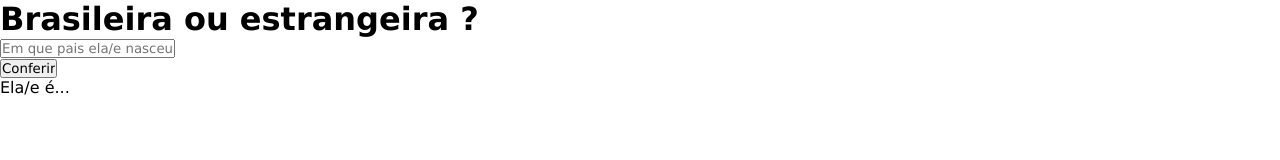
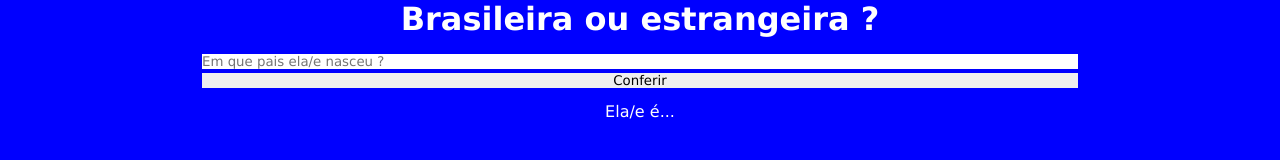
Before and after one commit to Fael011/JavaScript_Curso_em_video, a plain HTML site: page ex_7(Paises)/index.html in a window 1280 px wide. Drawn offline with Linux system fonts and the light colour scheme.

Commit message:
ex_8 complet

```diff
--- a/ex_7(Paises)/index.html
+++ b/ex_7(Paises)/index.html
@@ -14,7 +14,7 @@
     <div class="inputs">
         <input type="text" name="paises" id="paises" placeholder="Em que pais ela/e nasceu ?">
     </div>
-    <div class="input">
+    <div class="inputs">
         <input type="button" value="Conferir" onClick="conferir()">
     </div>
 
--- a/ex_7(Paises)/style.css
+++ b/ex_7(Paises)/style.css
@@ -4,3 +4,32 @@
     box-sizing: border-box;
     font-family: 'Lucida Sans', 'Lucida Sans Regular', 'Lucida Grande', 'Lucida Sans Unicode', Geneva, Verdana, sans-serif;
 }
+
+body{
+    background-color: blue;
+    color: white;
+}
+
+#title h1 {
+    text-align: center;
+    margin-bottom: 14px;
+}
+
+.inputs{
+    display: flex;
+    justify-content: center;
+    flex-direction: column;
+    margin-inline: 200px;
+}
+
+.inputs input{
+    border: none;
+    margin: 2px;
+}
+
+#res{
+    display: flex;
+    justify-content: center;
+
+    margin: 12px;
+}
--- /dev/null
+++ b/ex_8/index.html
@@ -0,0 +1,13 @@
+<!DOCTYPE html>
+<html lang="pt-br">
+<head>
+    <meta charset="UTF-8">
+    <meta name="viewport" content="width=device-width, initial-scale=1.0">
+    <link rel="stylesheet" href="style.cs">
+    <title>Document</title>
+</head>
+<body>
+
+    <script src="index.js"></script>
+</body>
+</html>
```
Also changed, not shown: ex_8/index.js (added), 1 other file.
